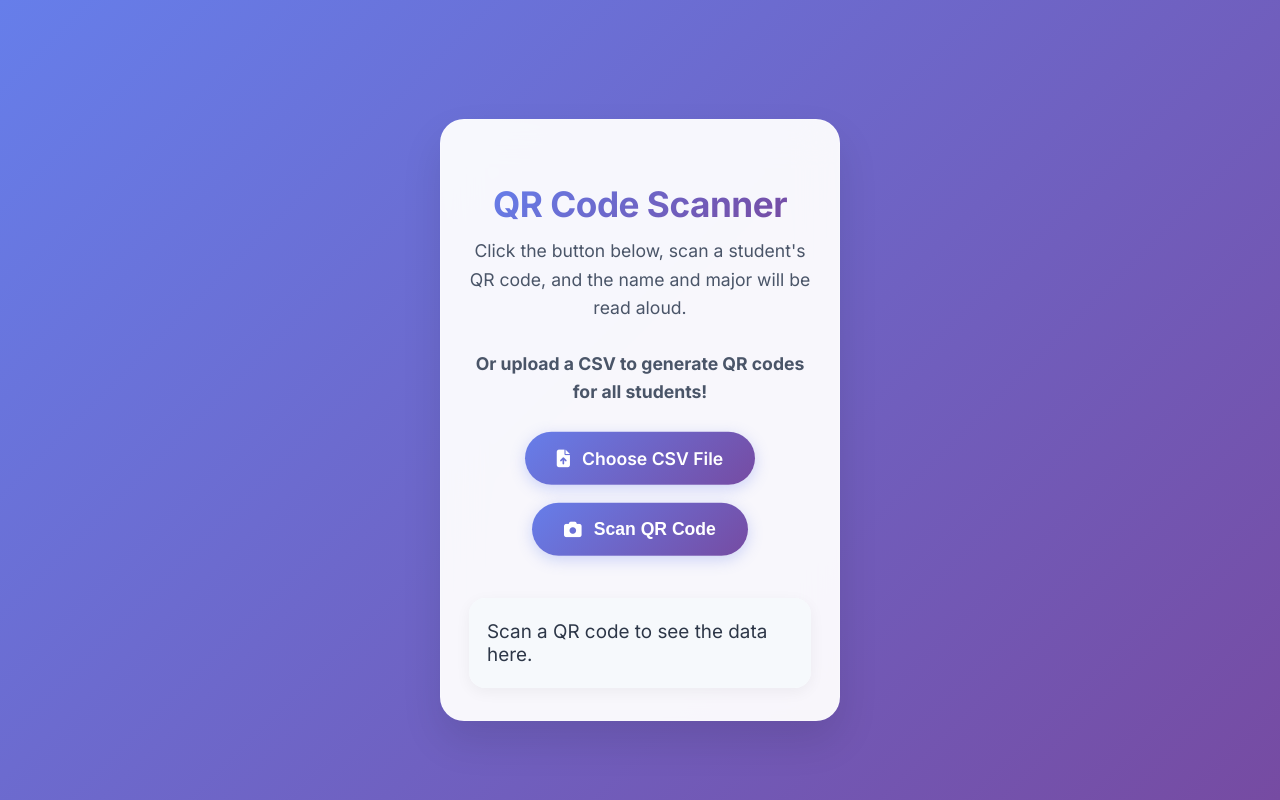
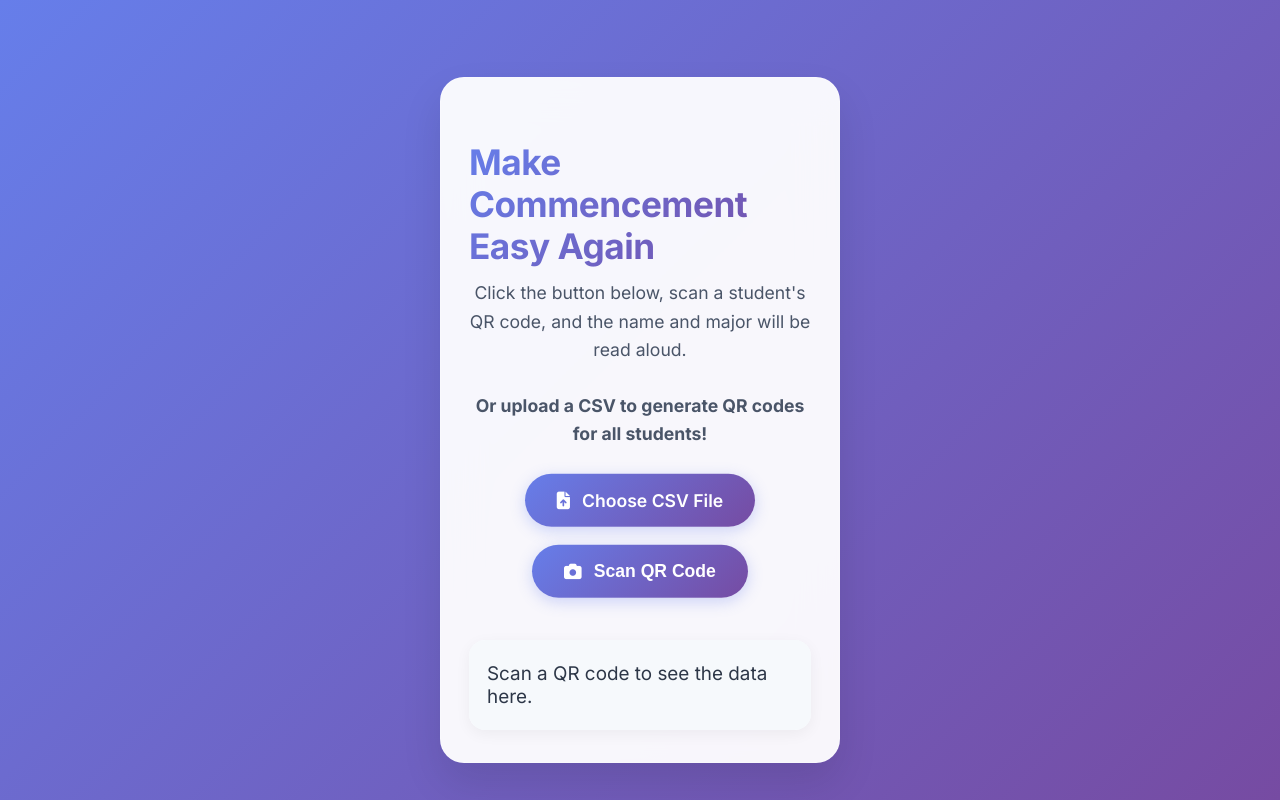
Before and after one commit to Wasif-Karim03/make_commencement_easy_again, a plain HTML site: page index.html in a window 1280 px wide. Drawn offline with nearby package versions, Linux system fonts and the light colour scheme.

Commit message:
Update title to 'Make Commencement Easy Again'

```diff
--- a/index.html
+++ b/index.html
@@ -3,7 +3,7 @@
 <head>
     <meta charset="UTF-8">
     <meta name="viewport" content="width=device-width, initial-scale=1.0">
-    <title>QR Code Scanner</title>
+    <title>Make Commencement Easy Again</title>
     <script src="https://unpkg.com/html5-qrcode" type="text/javascript"></script>
     <link rel="stylesheet" href="https://cdnjs.cloudflare.com/ajax/libs/font-awesome/6.4.2/css/all.min.css">
     <script src="https://cdnjs.cloudflare.com/ajax/libs/PapaParse/5.4.1/papaparse.min.js"></script>
@@ -359,7 +359,7 @@
 </head>
 <body>
     <div class="container">
-        <h1>QR Code Scanner</h1>
+        <h1>Make Commencement Easy Again</h1>
         <div class="instructions">Click the button below, scan a student's QR code, and the name and major will be read aloud.<br><br><b>Or upload a CSV to generate QR codes for all students!</b></div>
 
         <label for="csv-upload" class="custom-file-upload">
```
